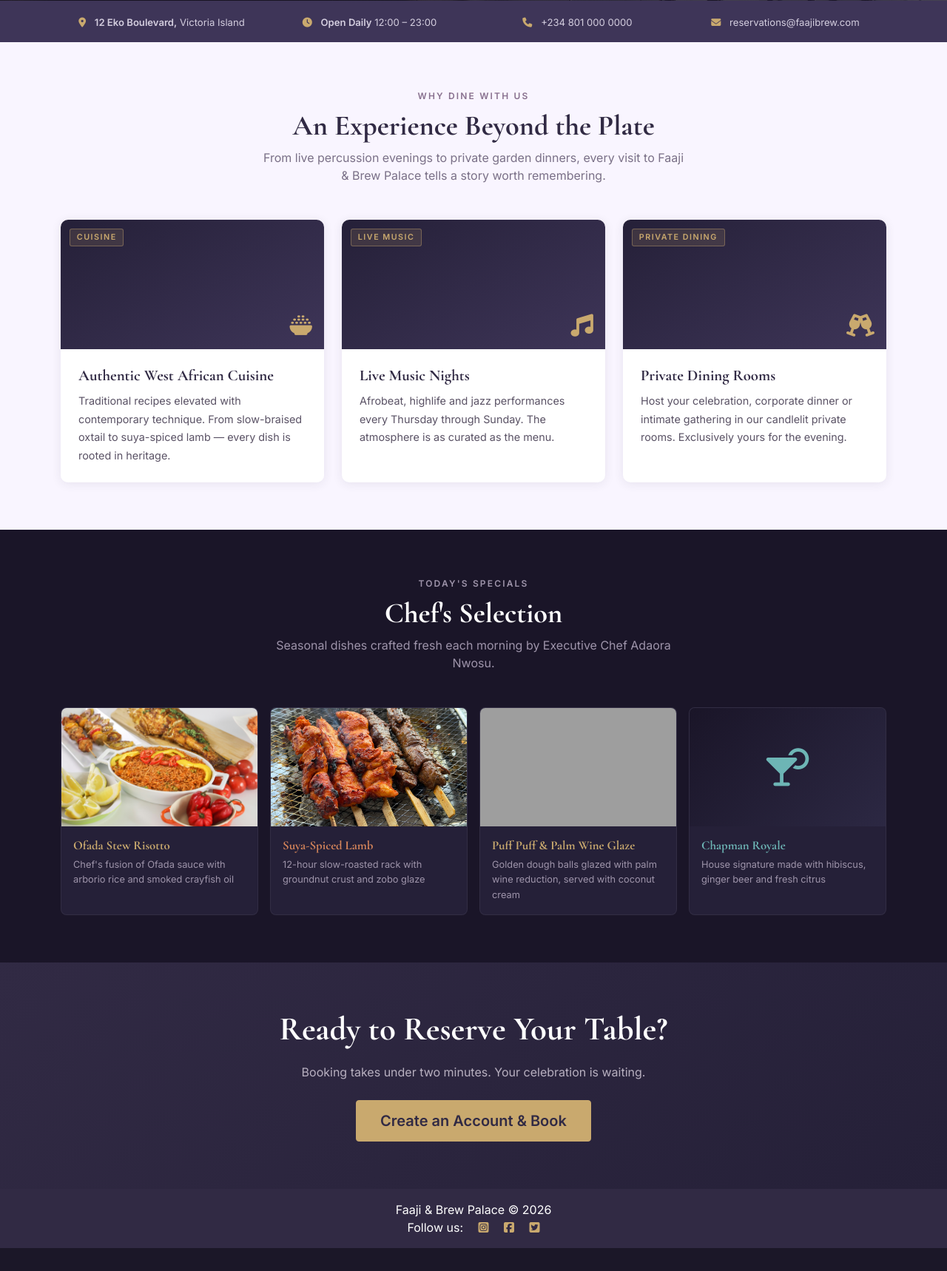
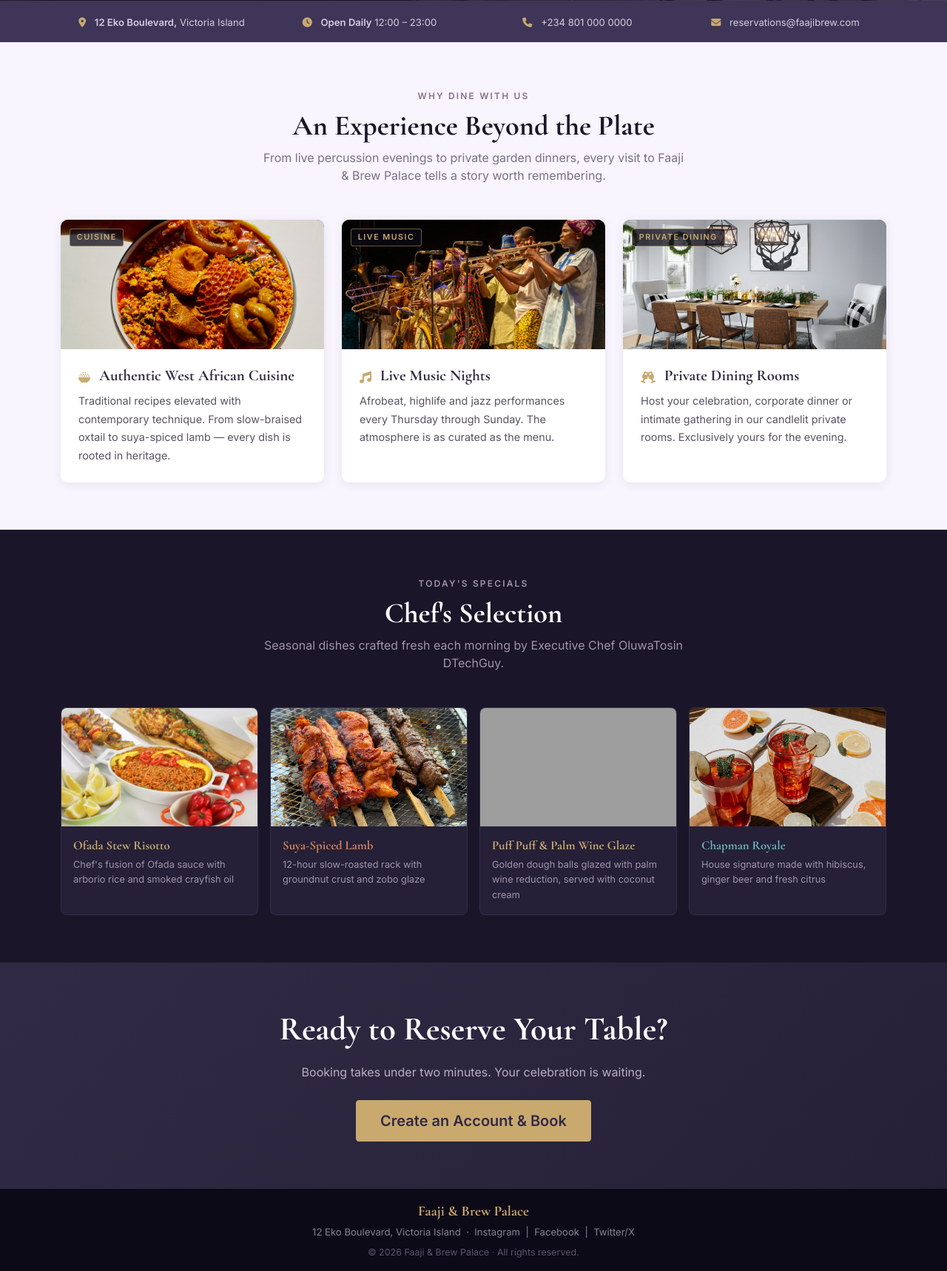
Before and after one commit to Emmy-Dare274/faaji-brew-palace, a Django app: page / in a window 1280 px wide. Shown: the part 859-2577 px from the top of the page at 74% size. Before the commit the page ends 2546 px from the top, so only its background shows below. Run offline with Django 5.2, Linux system fonts and the light colour scheme; grey boxes are pictures that could not be loaded.

Commit message:
feat(pages): complete homepage build and auth page polish, Favicon added, and images adjusted for the homepage - closes #7

```diff
--- a/static/css/style.css
+++ b/static/css/style.css
@@ -429,3 +429,112 @@ body {
     color: #B8B0C0;
     max-width: 480px;
 }
+
+/* Logo: "Faaji" in gold, "& Brew Palace" in lighter weight */
+.brand-icon {
+    color: #C9A96E;
+    font-size: 0.85rem;
+}
+
+.brand-faaji {
+    color: #C9A96E;
+    font-weight: 700;
+}
+
+.brand-sub {
+    color: #B8AEC8;
+    font-weight: 400;
+    font-size: 0.9em;
+    letter-spacing: 0.01em;
+}
+
+/* Footer: much darker than general dark sections, matching wireframe */
+footer.footer {
+    background-color: #0D0A17;
+    padding-top: 1.5rem;
+    padding-bottom: 1.5rem;
+}
+
+.footer-brand-name {
+    font-family: 'Cormorant Garamond', serif;
+    font-size: 1.2rem;
+    font-weight: 700;
+    color: #C9A96E;
+}
+
+.footer-address {
+    font-family: 'Inter', sans-serif;
+    font-size: 0.82rem;
+    color: #8A8098;
+}
+
+.footer-address a {
+    color: #8A8098;
+    text-decoration: none;
+    transition: color 0.2s ease;
+}
+
+.footer-address a:hover {
+    color: #C9A96E;
+}
+
+.footer-copy {
+    font-family: 'Inter', sans-serif;
+    font-size: 0.78rem;
+    color: #5C5468;
+}
+
+/* Feature card image area — now holds a real photo */
+.feature-card-img {
+    position: relative;
+    height: 175px;
+    overflow: hidden;
+    background: linear-gradient(150deg, #252038 0%, #3E3558 100%);
+    display: block;
+    padding: 0;
+}
+
+/* The photo fills the entire card header */
+.feature-card-photo {
+    width: 100%;
+    height: 100%;
+    object-fit: cover;
+    object-position: center;
+    display: block;
+    transition: transform 0.35s ease;
+}
+
+.feature-card:hover .feature-card-photo {
+    transform: scale(1.04);
+}
+
+/* Tag label sits over the photo — dark background for readability
+   on both light and dark images */
+.feature-tag {
+    position: absolute;
+    top: 0.75rem;
+    left: 0.75rem;
+    font-family: 'Inter', sans-serif;
+    font-size: 0.67rem;
+    font-weight: 700;
+    letter-spacing: 0.14em;
+    text-transform: uppercase;
+    background-color: rgba(13, 10, 23, 0.72);
+    color: #C9A96E;
+    border: 1px solid rgba(201, 169, 110, 0.50);
+    padding: 0.2rem 0.55rem;
+    border-radius: 3px;
+}
+
+/* Small icon displayed inline before each feature card title */
+.feature-title-icon {
+    color: #C9A96E;
+    font-size: 1rem;
+    margin-right: 0.45rem;
+    vertical-align: middle;
+}
+
+/* Section heading on light background — slightly deeper than #312A44 */
+.features-section .section-heading {
+    color: #1A1528;
+}
--- a/templates/account/login.html
+++ b/templates/account/login.html
@@ -12,7 +12,7 @@
                     <div class="card-body p-4 p-md-5">
 
                         <h1 id="login-heading" class="auth-heading text-center mb-1">
-                            Welcome Back
+                            Welcome Back &#128075;
                         </h1>
                         <p class="text-center text-muted mb-4">
                             Sign in to view and manage your reservations
--- a/templates/base.html
+++ b/templates/base.html
@@ -24,6 +24,9 @@
 
     <!-- Custom CSS -->
     <link rel="stylesheet" href="{% static 'css/style.css' %}">
+
+    <!-- Favicon -->
+    <link rel="icon" type="image/svg+xml" href="{% static 'images/favicon.svg' %}">
 </head>
 
 <body class="d-flex flex-column h-100 main-bg">
@@ -31,7 +34,10 @@
     <!-- Navigation -->
     <nav class="navbar navbar-expand-lg navbar-dark bg-dark">
         <div class="container-fluid">
-            <a class="navbar-brand brand" href="{% url 'about:index' %}">Faaji & Brew Palace</a>
+            <a class="navbar-brand brand" href="{% url 'about:index' %}">
+                <i class="fas fa-utensils brand-icon me-2" aria-hidden="true"></i>
+                <span class="brand-faaji">Faaji</span><span class="brand-sub"> &amp; Brew Palace</span>
+            </a>
             <button class="navbar-toggler" type="button" data-bs-toggle="collapse"
                 data-bs-target="#navbarText" aria-controls="navbarText"
                 aria-expanded="false" aria-label="Toggle navigation">
@@ -96,23 +102,22 @@
 
     <!-- Footer -->
     <footer class="footer mt-auto py-3 dark-bg">
-        <p class="m-0 text-center text-white">
-            {% block copyright %}
-            Faaji & Brew Palace &copy; 2026
-            {% endblock copyright %}
-        </p>
-        <p class="m-0 text-center text-white">
-            Follow us:
-            <a href="https://www.instagram.com" target="_blank" rel="noopener" aria-label="Instagram">
-                <i class="fab fa-instagram-square ms-3"></i>
-            </a>
-            <a href="https://www.facebook.com" target="_blank" rel="noopener" aria-label="Facebook">
-                <i class="fab fa-facebook-square ms-3"></i>
-            </a>
-            <a href="https://www.twitter.com" target="_blank" rel="noopener" aria-label="Twitter">
-                <i class="fab fa-twitter-square ms-3"></i>
-            </a>
-        </p>
+        <div class="footer-inner text-center">
+            <p class="footer-brand-line mb-1">
+                <span class="footer-brand-name">Faaji &amp; Brew Palace</span>
+            </p>
+            <p class="footer-address mb-2">
+                12 Eko Boulevard, Victoria Island &nbsp;&middot;&nbsp;
+                <a href="https://www.instagram.com" target="_blank" rel="noopener" aria-label="Instagram">Instagram</a>
+                &nbsp;|&nbsp;
+                <a href="https://www.facebook.com" target="_blank" rel="noopener" aria-label="Facebook">Facebook</a>
+                &nbsp;|&nbsp;
+                <a href="https://www.twitter.com" target="_blank" rel="noopener" aria-label="Twitter">Twitter/X</a>
+            </p>
+            <p class="footer-copy mb-0">
+                {% block copyright %}&copy; 2026 Faaji &amp; Brew Palace &middot; All rights reserved.{% endblock %}
+            </p>
+        </div>
     </footer>
 
     <!-- Bootstrap JS -->
--- a/templates/index.html
+++ b/templates/index.html
@@ -113,12 +113,17 @@
             <!-- Feature 1: Cuisine -->
             <div class="col-12 col-md-4">
                 <div class="feature-card h-100">
-                    <div class="feature-card-img" aria-hidden="true">
+                    <div class="feature-card-img">
+                        <img src="{% static 'images/africacuisine.jpg' %}"
+                            alt="Richly plated West African egusi dish held in hands"
+                            class="feature-card-photo">
                         <span class="feature-tag">Cuisine</span>
-                        <i class="fas fa-bowl-rice feature-card-icon"></i>
                     </div>
                     <div class="feature-card-body p-4">
-                        <h3 class="feature-title">Authentic West African Cuisine</h3>
+                        <h3 class="feature-title">
+                            <i class="fas fa-bowl-rice feature-title-icon" aria-hidden="true"></i>
+                            Authentic West African Cuisine
+                        </h3>
                         <p class="feature-text">
                             Traditional recipes elevated with contemporary technique. From
                             slow-braised oxtail to suya-spiced lamb — every dish is rooted
@@ -131,12 +136,17 @@
             <!-- Feature 2: Live Music -->
             <div class="col-12 col-md-4">
                 <div class="feature-card h-100">
-                    <div class="feature-card-img" aria-hidden="true">
+                    <div class="feature-card-img">
+                        <img src="{% static 'images/livemusic.jpg' %}"
+                            alt="West African brass band performing live on stage in traditional attire"
+                            class="feature-card-photo">
                         <span class="feature-tag">Live Music</span>
-                        <i class="fas fa-music feature-card-icon"></i>
                     </div>
                     <div class="feature-card-body p-4">
-                        <h3 class="feature-title">Live Music Nights</h3>
+                        <h3 class="feature-title">
+                            <i class="fas fa-music feature-title-icon" aria-hidden="true"></i>
+                            Live Music Nights
+                        </h3>
                         <p class="feature-text">
                             Afrobeat, highlife and jazz performances every Thursday through
                             Sunday. The atmosphere is as curated as the menu.
@@ -148,12 +158,17 @@
             <!-- Feature 3: Private Dining -->
             <div class="col-12 col-md-4">
                 <div class="feature-card h-100">
-                    <div class="feature-card-img" aria-hidden="true">
+                    <div class="feature-card-img">
+                        <img src="{% static 'images/private-dining.jpg' %}"
+                            alt="Elegantly set private dining room with pendant lighting and long table"
+                            class="feature-card-photo">
                         <span class="feature-tag">Private Dining</span>
-                        <i class="fas fa-champagne-glasses feature-card-icon"></i>
                     </div>
                     <div class="feature-card-body p-4">
-                        <h3 class="feature-title">Private Dining Rooms</h3>
+                        <h3 class="feature-title">
+                            <i class="fas fa-champagne-glasses feature-title-icon" aria-hidden="true"></i>
+                            Private Dining Rooms
+                        </h3>
                         <p class="feature-text">
                             Host your celebration, corporate dinner or intimate gathering in
                             our candlelit private rooms. Exclusively yours for the evening.
@@ -179,7 +194,7 @@
             Chef's Selection
         </h2>
         <p class="section-subheading text-center mb-5">
-            Seasonal dishes crafted fresh each morning by Executive Chef Adaora Nwosu.
+            Seasonal dishes crafted fresh each morning by Executive Chef OluwaTosin DTechGuy.
         </p>
 
         <div class="row g-3">
@@ -239,11 +254,11 @@
             <!-- Special 4: Chapman Royale — icon card (put photo later; it is a drink) -->
             <div class="col-6 col-lg-3">
                 <article class="special-card h-100">
-                    <!-- Dark icon area matches the same height as the food photos -->
-                    <div class="special-img-wrapper special-drink-area
-                                d-flex align-items-center justify-content-center">
-                        <i class="fas fa-martini-glass-citrus special-drink-icon"
-                           aria-hidden="true"></i>
+                    <!-- Dark icon replaced: height as the food photos -->
+                    <div class="special-img-wrapper">
+                        <img src="{% static 'images/royale-drink.jpg' %}"
+                            alt="Chapman Royale cocktail with hibiscus, citrus slices and mint"
+                            class="special-img">
                     </div>
                     <div class="p-3">
                         <h3 class="special-title special-teal">Chapman Royale</h3>
```
Also changed, not shown: static/images/africacuisine.jpg (added), static/images/favicon.svg (added), static/images/livemusic.jpg (added), static/images/private-dining.jpg (added), static/images/royale-drink.jpg (added).
